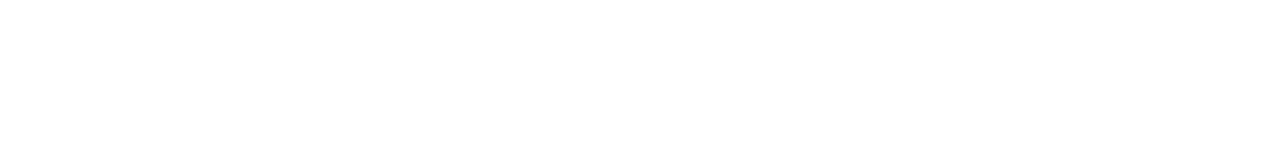
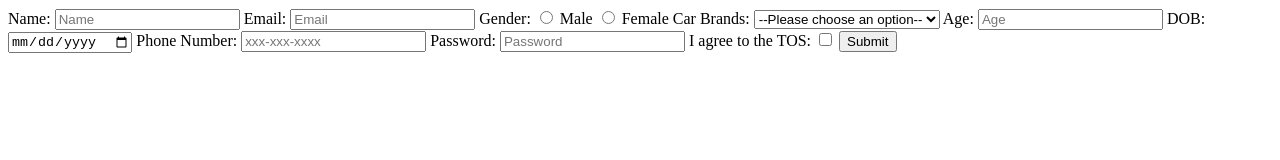
Before and after one commit to acciojob/signup-form-car-Nithyasree8, a website: page main.html in a window 1280 px wide. Drawn offline with Linux system fonts and the light colour scheme.

Commit message:
created a submission

```diff
--- a/main.html
+++ b/main.html
@@ -8,6 +8,46 @@
 
 <body>
 	<!-- the entire body must be written by student -->
+	<form method="post">
+	<label for="name">Name:</label>
+	<input type="text" id="name" name="name" placeholder="Name" required>
+
+	<label for="email">Email:</label>
+	<input type="email" id="email" name="email" placeholder="Email" required>
+
+	<label>Gender:</label>
+	<input type="radio" id="gender_m" name="gender" value="male" required>
+	<label for="gender_m">Male</label>
+	<input type="radio" id="gender_f" name="gender" value="female" required>
+	<label for="gender_f">Female</label>
+
+	<label for="cars">Car Brands:</label>
+	<select id="cars" name="cars" required>
+		<option value="">--Please choose an option--</option>
+		<option value="toyota">Toyota</option>
+		<option value="ford">Ford</option>
+		<option value="honda">Honda</option>
+	</select>
+
+	<label for="age">Age:</label>
+	<input type="number" id="age" name="age" placeholder="Age" required>
+
+	<label for="dob">DOB:</label>
+	<input type="date" id="dob" name="dob" required>
+
+	<label for="tel">Phone Number:</label>
+	<input type="tel" id="tel" name="tel" placeholder="xxx-xxx-xxxx">
+
+	<label for="password">Password:</label>
+	<input type="password" id="password" name="password" placeholder="Password" required>
+
+	<label for="tos">I agree to the TOS:</label>
+	<input type="checkbox" id="tos" name="tos" required>
+
+	<button type="submit">Submit</button>
+</form>
+
+
     <script type="text/javascript" src="./script.js">
 </script>
 
```
